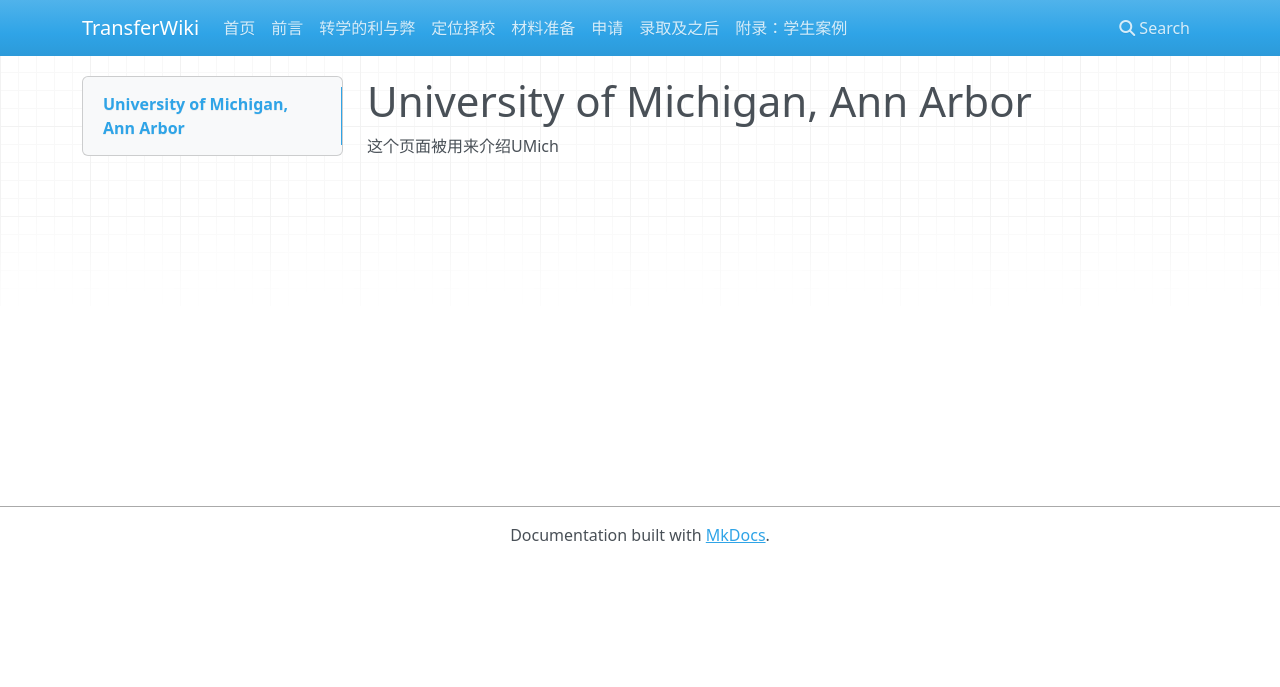
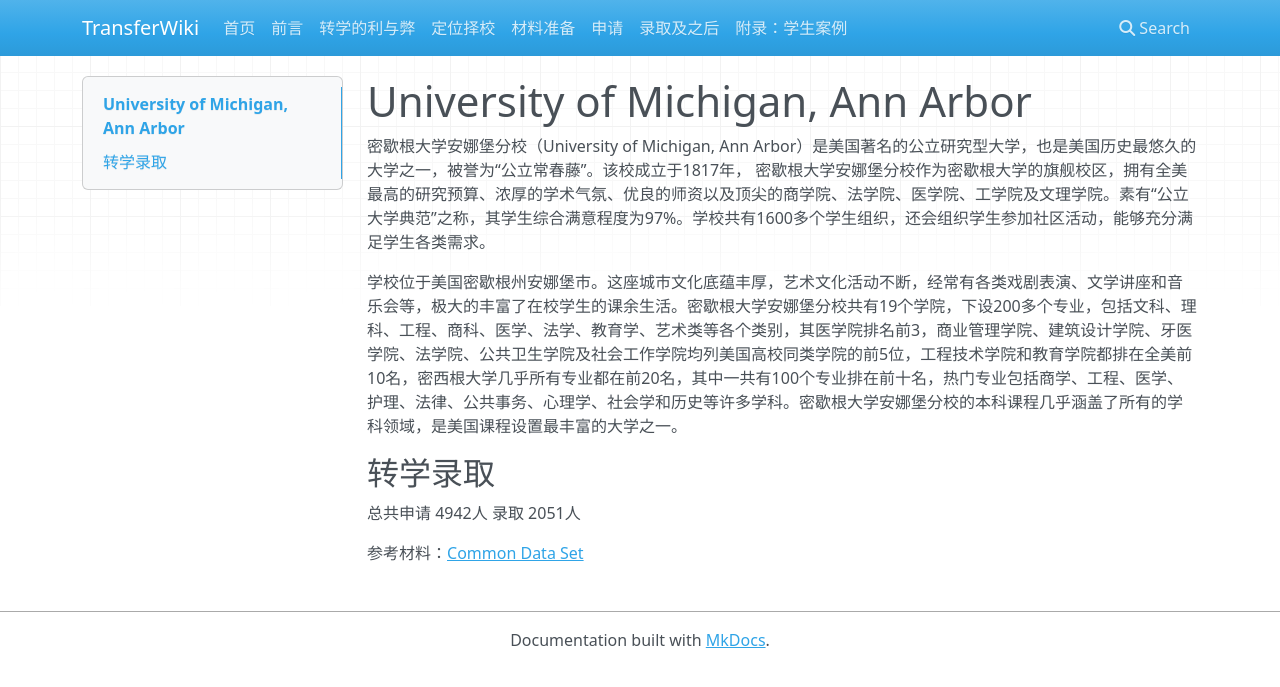
Before and after one commit to SihanXU/TransferWiki, an MkDocs documentation site: the page built from docs/schools/umich.md, in a window 1280 px wide. Shown: the top 687 px of the page. Built offline with MkDocs 1.6.1, drawn with Linux system fonts in a browser that asks for light colours; nearby versions of some CDN libraries.

Commit message:
Update umich.md

```diff
--- a/docs/schools/umich.md
+++ b/docs/schools/umich.md
@@ -1,3 +1,12 @@
 # University of Michigan, Ann Arbor
 
-这个页面被用来介绍UMich
+密歇根大学安娜堡分校（University of Michigan, Ann Arbor）是美国著名的公立研究型大学，也是美国历史最悠久的大学之一，被誉为“公立常春藤”。该校成立于1817年， 密歇根大学安娜堡分校作为密歇根大学的旗舰校区，拥有全美最高的研究预算、浓厚的学术气氛、优良的师资以及顶尖的商学院、法学院、医学院、工学院及文理学院。素有“公立大学典范”之称，其学生综合满意程度为97%。学校共有1600多个学生组织，还会组织学生参加社区活动，能够充分满足学生各类需求。
+
+学校位于美国密歇根州安娜堡市。这座城市文化底蕴丰厚，艺术文化活动不断，经常有各类戏剧表演、文学讲座和音乐会等，极大的丰富了在校学生的课余生活。密歇根大学安娜堡分校共有19个学院，下设200多个专业，包括文科、理科、工程、商科、医学、法学、教育学、艺术类等各个类别，其医学院排名前3，商业管理学院、建筑设计学院、牙医学院、法学院、公共卫生学院及社会工作学院均列美国高校同类学院的前5位，工程技术学院和教育学院都排在全美前10名，密西根大学几乎所有专业都在前20名，其中一共有100个专业排在前十名，热门专业包括商学、工程、医学、护理、法律、公共事务、心理学、社会学和历史等许多学科。密歇根大学安娜堡分校的本科课程几乎涵盖了所有的学科领域，是美国课程设置最丰富的大学之一。
+
+## 转学录取
+
+总共申请 4942人
+录取 2051人
+
+参考材料：[Common Data Set](https://obp.umich.edu/wp-content/uploads/pubdata/cds/cds_2021-2022_umaa.pdf)
```
